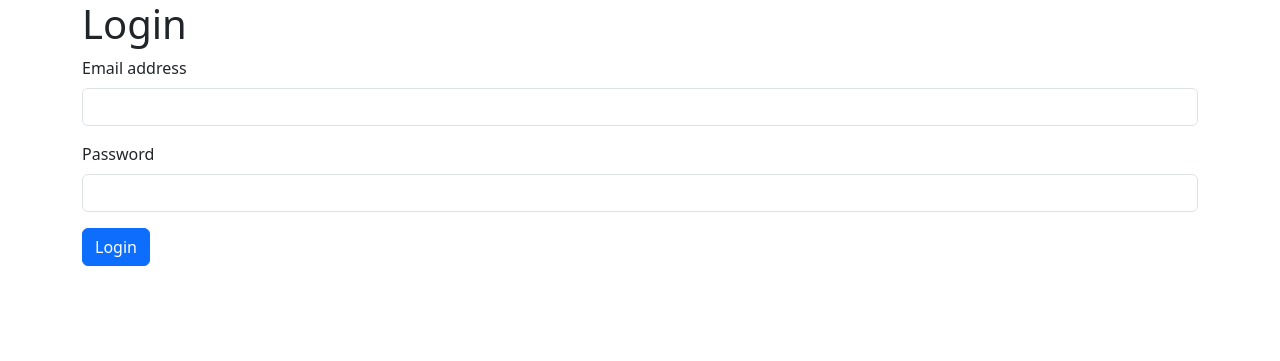
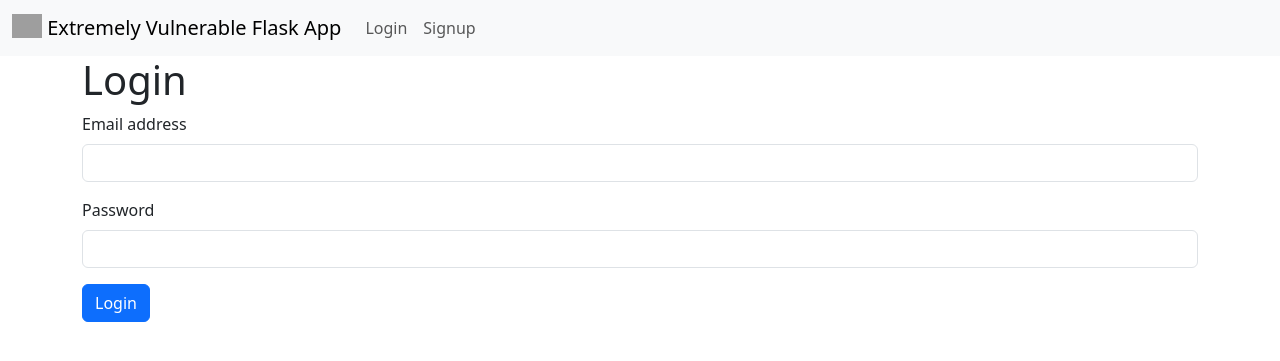
Before and after one commit to manuelz120/extremely-vulnerable-flask-app, a Flask app: page /login in a window 1280 px wide. Shown: the top 361 px of the page. Run offline with Flask 3, Linux system fonts and the light colour scheme; parts of the project's set-up code (start-up, migrations or seed data) failed here and were passed over; some libraries are stand-ins or nearby versions; grey boxes are pictures that could not be loaded.

Commit message:
Better templates

```diff
--- a/app.py
+++ b/app.py
@@ -34,7 +34,7 @@ def hello_world():
 @app.route('/home')
 @login_required
 def hello():
-    return render_template('base.html')
+    return render_template('home.html')
 
 
 @login_manager.unauthorized_handler
--- a/templates/base.html
+++ b/templates/base.html
@@ -16,6 +16,42 @@
     {% endblock %}
   </head>
   <body>
+    <nav class="navbar navbar-expand-lg navbar-light bg-light">
+      <div class="container-fluid">
+        <a
+          class="navbar-brand"
+          href="#">
+          <img
+            src="/docs/5.0/assets/brand/bootstrap-logo.svg"
+            alt=""
+            width="30"
+            height="24"
+            class="d-inline-block align-text-top" />
+          Extremely Vulnerable Flask App
+        </a>
+        <button class="navbar-toggler" type="button" data-bs-toggle="collapse" data-bs-target="#navbarSupportedContent" aria-controls="navbarSupportedContent" aria-expanded="false" aria-label="Toggle navigation">
+          <span class="navbar-toggler-icon"></span>
+        </button>
+        <div class="collapse navbar-collapse" id="navbarSupportedContent">
+          <ul class="navbar-nav me-auto mb-2 mb-lg-0{% if current_user.is_authenticated %} flex-grow-1 justify-content-between {% endif %}">
+            {% if current_user.is_authenticated %}
+            <li class="nav-item">
+              <a class="nav-link" href="/home">Home</a>
+            </li>
+            <li class="nav-item">
+              <a class="nav-link" href="/logout">{{ current_user.email }} - Logout</a>
+            </li>
+            {% else %}
+            <li class="nav-item">
+              <a class="nav-link" href="/login">Login</a>
+            </li>
+            <li class="nav-item">
+              <a class="nav-link" href="/signup">Signup</a>
+            </li>
+            {% endif%}
+      </div>
+    </nav>
+
     <!-- Your page content -->
     {% block content %}{% endblock %} {% block scripts %}
     <!-- Optional JavaScript -->
```
Also changed, not shown: templates/home.html (added, +9 -0 lines).
